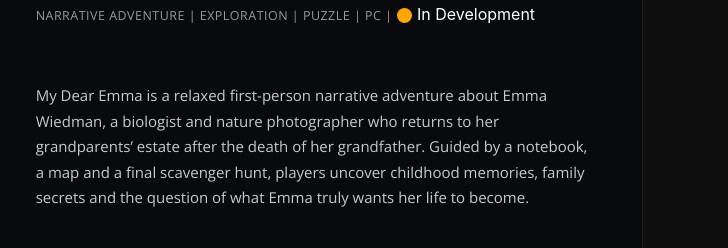
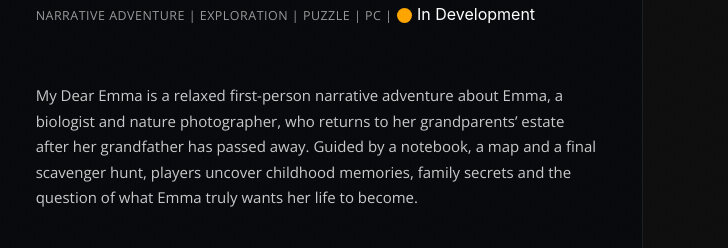
Before and after one commit to soulvengames/soulven.com, a plain HTML site: page index.html in a window 1280 px wide. Shown: the part 1242-1490 px from the top of the page, 552-1280 px from the left. Drawn offline with Linux system fonts and the light colour scheme.

Commit message:
updated text for MDE

```diff
--- a/index.html
+++ b/index.html
@@ -218,7 +218,7 @@
                     <div class="col-lg-12 col-xl-7 game-card-right">
                         <h2 class="short-hr-left"><img height="50" src="./images/MyDearEmma_Logo.jpg" alt="My Dear Emma logo"/>&nbsp;&nbsp;My Dear Emma</h2>
                         <p class="tags"><span class="subtle">Narrative Adventure | Exploration | Puzzle | PC | <div class="demand-status"></div> <span id="mde-release-status">In Development</span></span> </p>
-                        <p class="game-description">My Dear Emma is a relaxed first-person narrative adventure about Emma Wiedman, a biologist and nature photographer who returns to her grandparents’ estate after the death of her grandfather. Guided by a notebook, a map and a final scavenger hunt, players uncover childhood memories, family secrets and the question of what Emma truly wants her life to become. <br><!--<span class="expand colored strong" data-toggle="modal" data-target="#game1">Read More</span<!--></p>
+                        <p class="game-description">My Dear Emma is a relaxed first-person narrative adventure about Emma, a biologist and nature photographer, who returns to her grandparents’ estate after her grandfather has passed away. Guided by a notebook, a map and a final scavenger hunt, players uncover childhood memories, family secrets and the question of what Emma truly wants her life to become. <br><!--<span class="expand colored strong" data-toggle="modal" data-target="#game1">Read More</span<!--></p>
                         <div class="mde-actions">
                             <div class="steam-btn">
                                 <a target="_blank" href="https://store.steampowered.com/app/2577080/My_Dear_Emma/?utm_source=website&utm_medium=button&utm_campaign=mde_homepage">
```
